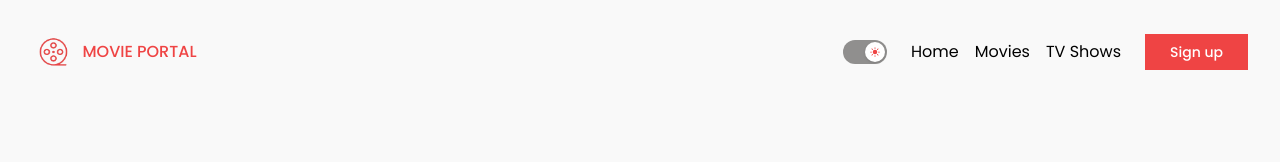
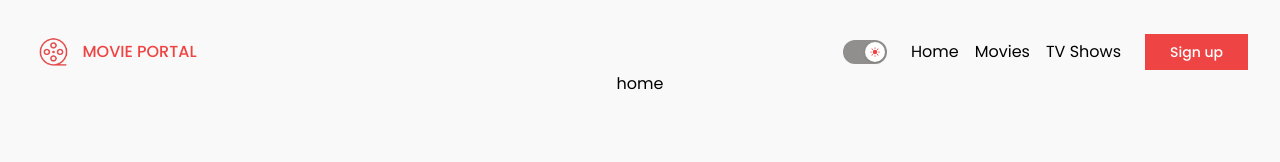
Before and after one commit to alya1007/web-lab-6, a React (Vite) app: page / in a window 1280 px wide. Shown: the top 162 px of the page. Built offline with nearby package versions, Linux system fonts and the light colour scheme.

Commit message:
feat(navigation): add links

```diff
--- a/package.json
+++ b/package.json
@@ -17,6 +17,7 @@
     "lucide-react": "^0.373.0",
     "react": "^18.2.0",
     "react-dom": "^18.2.0",
+    "react-router-dom": "^6.23.0",
     "tailwind-merge": "^2.3.0",
     "usehooks-ts": "^3.1.0"
   },
--- a/src/App.tsx
+++ b/src/App.tsx
@@ -1,11 +1,24 @@
 import "./App.css";
+import Navbar from "./components/Navbar";
 import { movies } from "./data/movies";
 import Home from "./pages/Home";
+import { BrowserRouter, Routes, Route } from "react-router-dom";
 
 function App() {
 	localStorage.setItem("movies", JSON.stringify(movies));
 
-	return <Home />;
+	return (
+		<BrowserRouter>
+			<Navbar />
+			<Routes>
+				<Route path="/" element={<Home />}>
+					<Route index element={<Home />} />
+					<Route path="movies" element={<Home />} />
+					<Route path="tv-shows" element={<Home />} />
+				</Route>
+			</Routes>
+		</BrowserRouter>
+	);
 }
 
 export default App;
--- a/src/components/Navbar.tsx
+++ b/src/components/Navbar.tsx
@@ -1,6 +1,7 @@
 import logo from "@/assets/logo.png";
 import Button from "./ui/Button";
 import ThemeSwitch from "./ThemeSwitch";
+import { Link } from "react-router-dom";
 
 const Navbar = () => {
 	return (
@@ -13,9 +14,15 @@ const Navbar = () => {
 				<ThemeSwitch />
 				<nav>
 					<ul className="flex justify-between gap-4">
-						<li>Home</li>
-						<li>Movies</li>
-						<li>TV Shows</li>
+						<li>
+							<Link to="/">Home</Link>
+						</li>
+						<li>
+							<Link to="/movies">Movies</Link>
+						</li>
+						<li>
+							<Link to="/tv-shows">TV Shows</Link>
+						</li>
 					</ul>
 				</nav>
 				<Button variant={"default"} size="sm">
--- a/src/pages/Home.tsx
+++ b/src/pages/Home.tsx
@@ -1,7 +1,5 @@
-import Navbar from "../components/Navbar";
-
 const Home = () => {
-	return <Navbar />;
+	return <div>home</div>;
 };
 
 export default Home;
```
Also changed, not shown: 1 other file (tests, documents, lock files or other folders).
